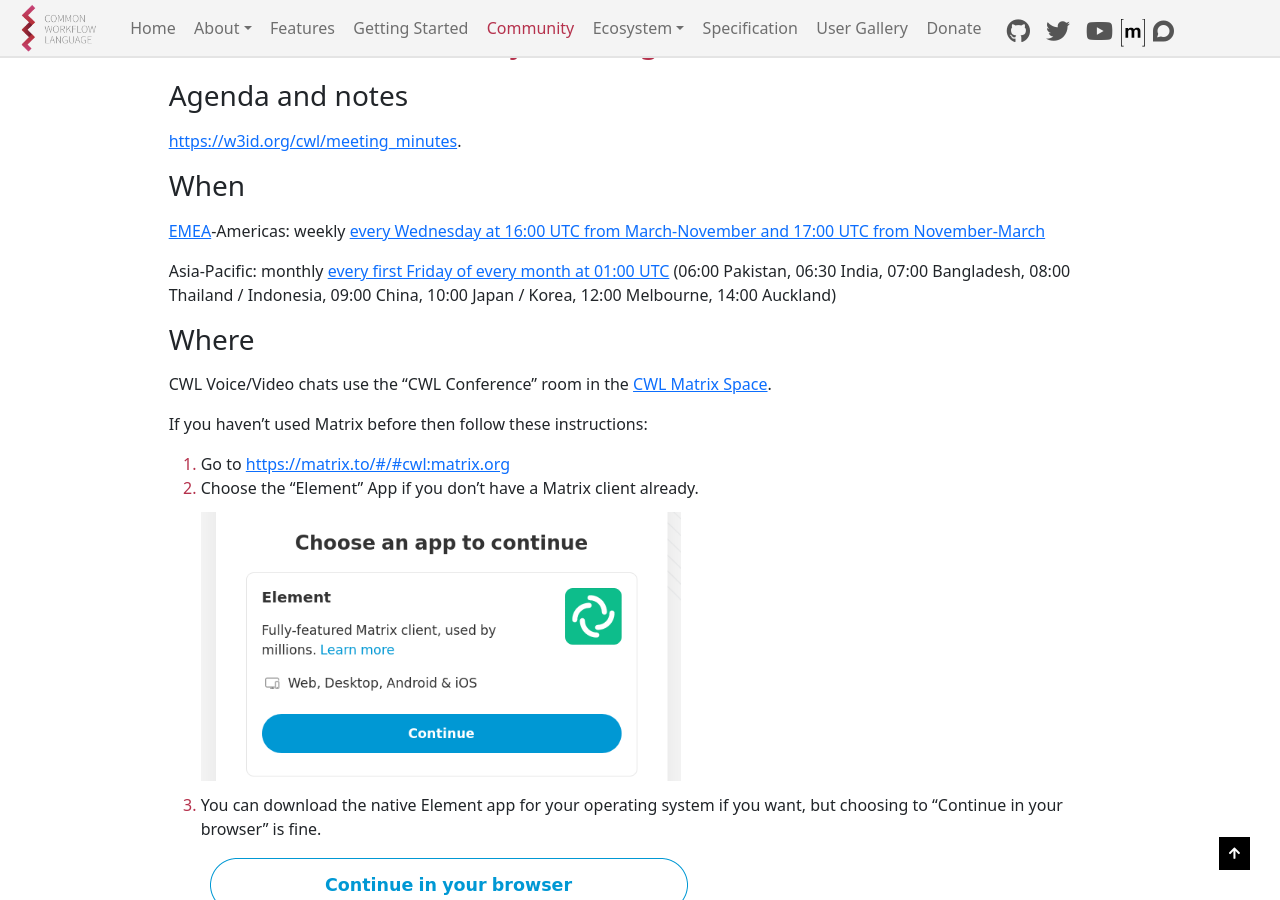
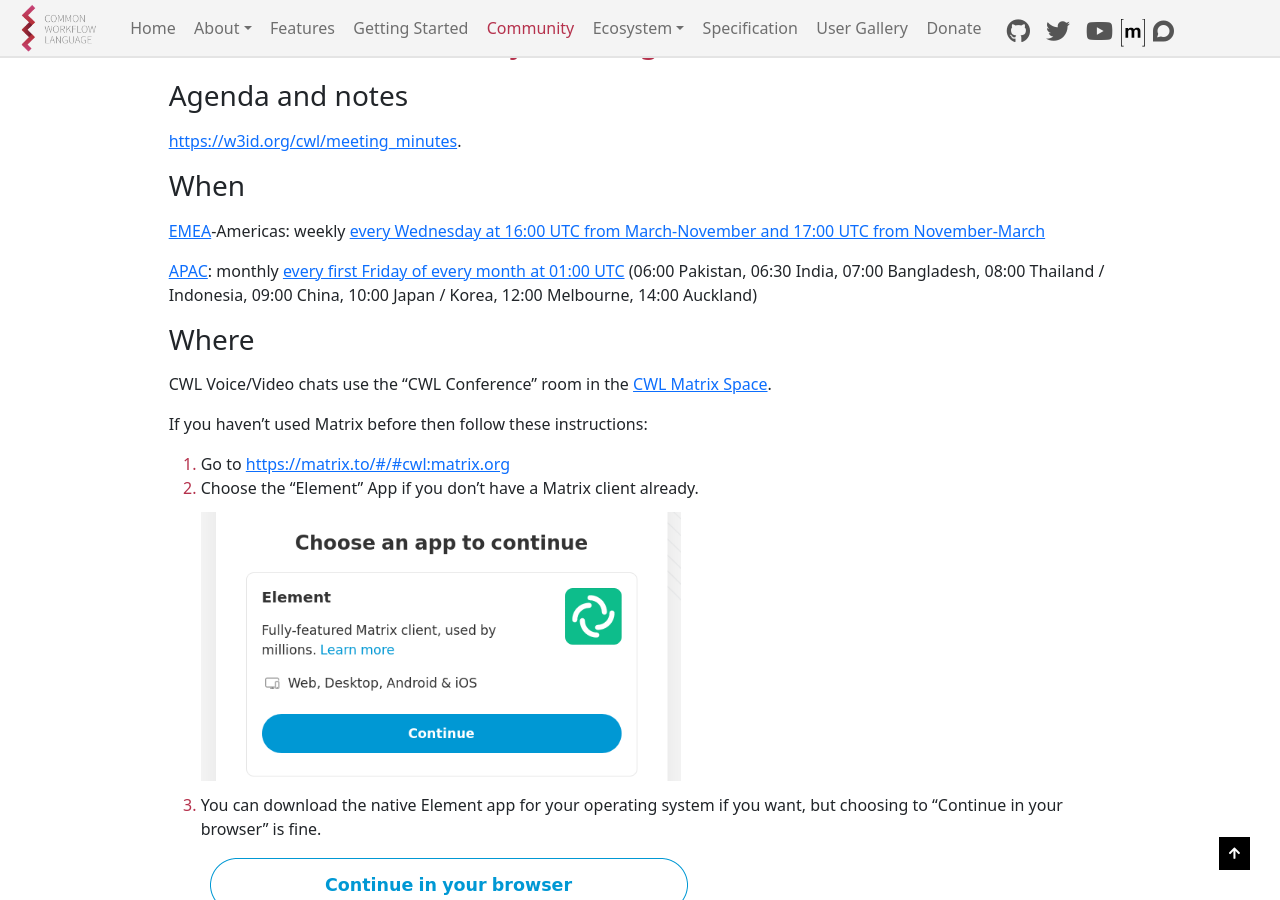
Before and after one commit to common-workflow-language/cwl-website, a Jekyll site: the page built from content/community.md, in a window 1280 px wide and 900 px high, scrolled down 387 px. Built offline with Jekyll 4.4.1, drawn with Linux system fonts in a browser that asks for light colours.

Commit message:
Change Asia-Pacific to APAC link on Community pg #119

```diff
--- a/content/community.md
+++ b/content/community.md
@@ -23,7 +23,7 @@
 
 [EMEA](https://en.wikipedia.org/wiki/Europe,_the_Middle_East_and_Africa)-Americas: weekly [every Wednesday at 16:00 UTC from March-November and 17:00 UTC from November-March](https://arewemeetingyet.com/New%20York/2021-07-21/12:00/w/Weekly%20CWL%20Video%20Chat#eyJ1cmwiOiJodHRwczovL21lZXQuaml0LnNpL0NvbXBldGVudEJyYW5jaGVzTm9taW5hdGVXZWFrbHkifQ==)
 
-Asia-Pacific: monthly [every first Friday of every month at 01:00 UTC](https://arewemeetingyet.com/UTC/2022-04-01/01:00/q/Monthly%20CWL%20Video%20Chat)
+[APAC](https://en.wikipedia.org/wiki/Asia-Pacific): monthly [every first Friday of every month at 01:00 UTC](https://arewemeetingyet.com/UTC/2022-04-01/01:00/q/Monthly%20CWL%20Video%20Chat)
 (06:00 Pakistan, 06:30 India, 07:00 Bangladesh, 08:00 Thailand / Indonesia, 09:00 China, 10:00 Japan / Korea, 12:00 Melbourne, 14:00 Auckland)
 
 ### Where
```
